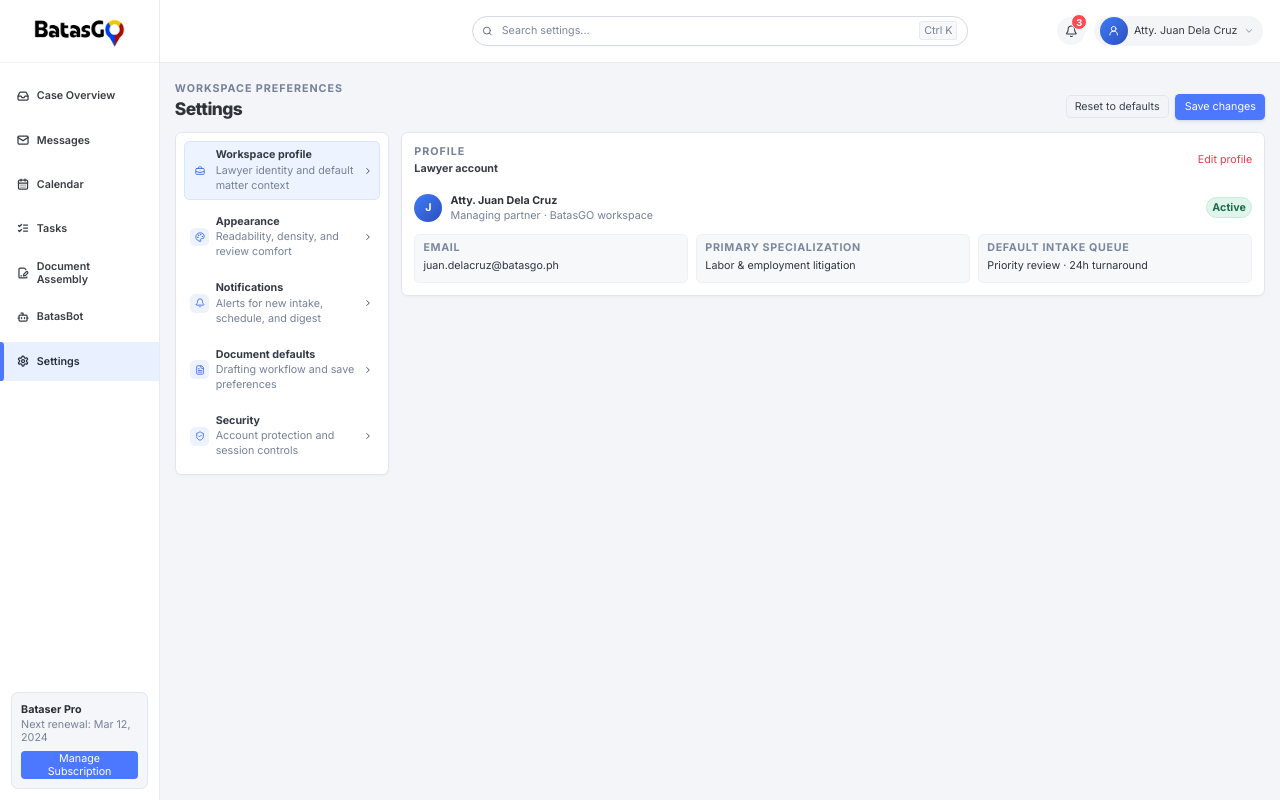
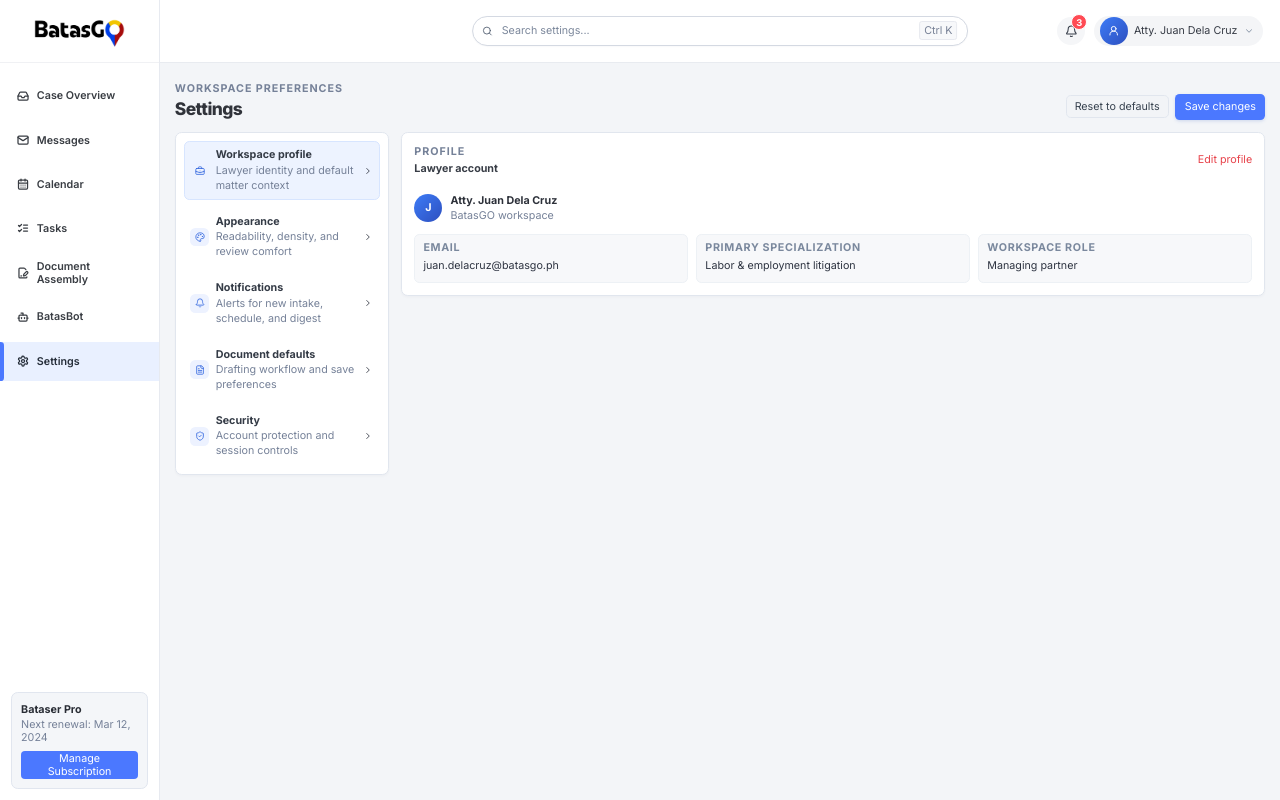
Before and after one commit to anthonyFalter/batasgo-lawyer-mvp, a Next.js app: page /settings in a window 1280 px wide. Built offline with nearby package versions, Linux system fonts and the light colour scheme.

Commit message:
fixed settings

```diff
--- a/src/features/settings/settings-workspace.tsx
+++ b/src/features/settings/settings-workspace.tsx
@@ -132,9 +132,8 @@ export default function SettingsWorkspace() {
                   <div className="profile-avatar" aria-label="Lawyer initial">J</div>
                   <div className="profile-copy">
                     <strong>Atty. Juan Dela Cruz</strong>
-                    <span>Managing partner · BatasGO workspace</span>
+                    <span>BatasGO workspace</span>
                   </div>
-                  <div className="profile-badge">Active</div>
                 </div>
 
                 <div className="detail-grid">
@@ -147,8 +146,8 @@ export default function SettingsWorkspace() {
                     <p>Labor &amp; employment litigation</p>
                   </div>
                   <div>
-                    <label>Default intake queue</label>
-                    <p>Priority review · 24h turnaround</p>
+                    <label>Workspace role</label>
+                    <p>Managing partner</p>
                   </div>
                 </div>
               </div>
--- a/src/features/triage/triage-dashboard.css
+++ b/src/features/triage/triage-dashboard.css
@@ -1212,7 +1212,7 @@
 .stat-tile span {
   color: #697991;
   font-size: 10.72px;
-  font-weight: 650;
+  font-weight: 400;
   letter-spacing: 0.025em;
   text-transform: uppercase;
 }
```
